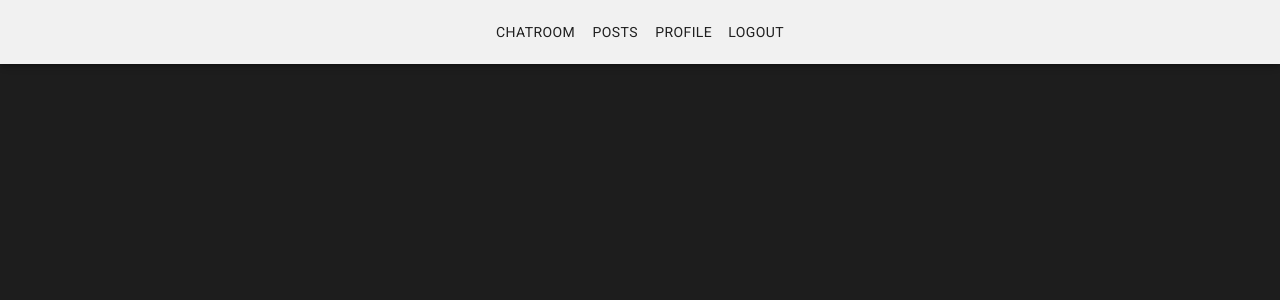
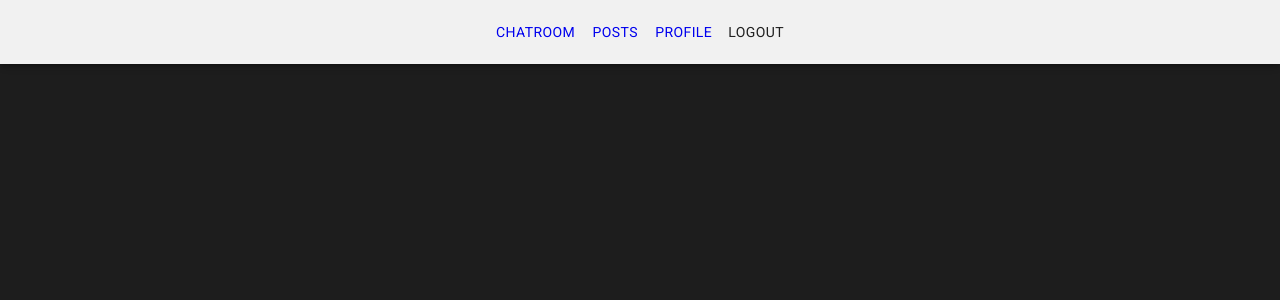
Before and after one commit to java-juggernauts/Social-Web-App, a React (Create React App) app: page /protected in a window 1280 px wide. Shown: the top 300 px of the page. Built offline with nearby package versions, Linux system fonts and the light colour scheme; no server answers.

Commit message:
navbar underline for current page

```diff
--- a/src/components/chatroom/message.css
+++ b/src/components/chatroom/message.css
@@ -37,8 +37,8 @@
   display: flex;
   flex-direction: column;
   align-items: flex-start;
-  border-radius: 20px 20px 20px 0;
-  padding: 4px 40px;
+  border-radius: 20px 20px 20px 20px;
+  padding: 0px 40px;
   background-color: #007aff;
   color: #ffffff;
   width: fit-content;
--- a/src/components/navbar/navbar.js
+++ b/src/components/navbar/navbar.js
@@ -1,6 +1,6 @@
 import React from 'react';
-import { Link } from 'react-router-dom';
-import { AppBar, Button, Toolbar, createTheme, ThemeProvider } from '@mui/material'
+import { NavLink } from 'react-router-dom';
+import { AppBar, Button, Toolbar, createTheme, ThemeProvider } from '@mui/material';
 import { useLogout } from 'hooks/auth';
 
 export const theme = createTheme({
@@ -13,21 +13,34 @@ export const theme = createTheme({
       main: '#f50057',
     },
   },
-})
+});
+
+const activeLinkStyle = (isActive) => ({
+  fontWeight: isActive ? 'bold' : 'normal',
+  textDecoration: isActive ? 'underline' : 'none',
+});
 
 export default function Navbar() {
-    const {logout, isLoading} = useLogout()
+  const { logout, isLoading } = useLogout();
   return (
     <>
-    <ThemeProvider theme={theme}>
-      <AppBar sx={{display: 'grid', justifyContent: 'space-evenly'}}>
-        <Toolbar>
-          <Button component={Link} to="/protected/chatroom" color="inherit">Chatroom</Button>
-          <Button component={Link} to="/protected/posts" color="inherit">Posts</Button>
-          <Button component={Link} to="/protected/profile" color="inherit">Profile</Button>
-          <Button onClick={logout} color="inherit"> {isLoading ? 'Logging out...' : 'Logout'} </Button>
-        </Toolbar>
-      </AppBar>
+      <ThemeProvider theme={theme}>
+        <AppBar sx={{ display: 'grid', justifyContent: 'space-evenly' }}>
+          <Toolbar>
+            {['/protected/chatroom', '/protected/posts', '/protected/profile'].map((path) => (
+              <NavLink
+                key={path}
+                to={path}
+                style={({ isActive }) => ({ textDecoration: 'none', ...activeLinkStyle(isActive) })}
+              >
+                <Button color="inherit">{path.split('/').pop()}</Button>
+              </NavLink>
+            ))}
+            <Button onClick={logout} color="inherit">
+              {isLoading ? 'Logging out...' : 'Logout'}
+            </Button>
+          </Toolbar>
+        </AppBar>
       </ThemeProvider>
     </>
   );
```
